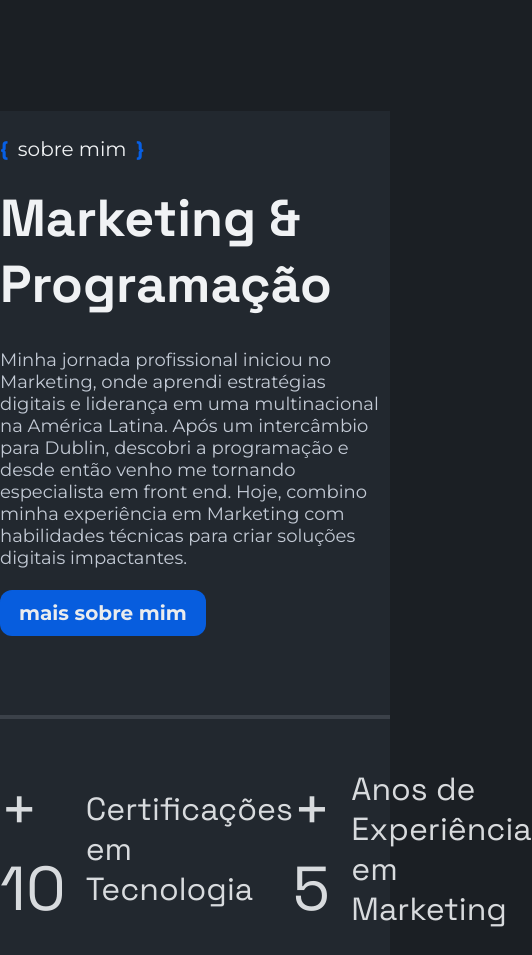
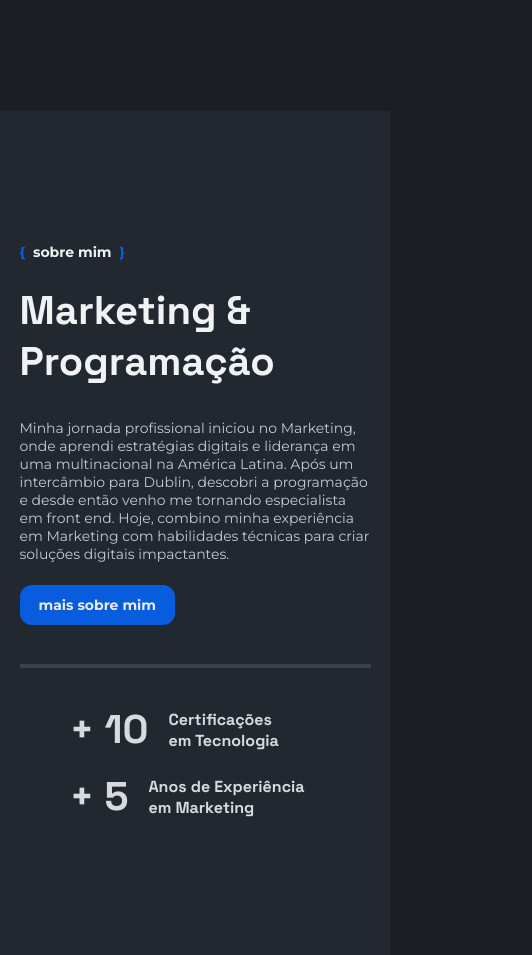
Before and after one commit to fde95/devfe, a website: page index.html in a window 390 px wide. Shown: the part 720-1675 px from the top of the page, 532 px wide, since content can reach past the window. Drawn offline with nearby package versions, Linux system fonts and the light colour scheme; files that its build step writes are made by us from their sources.

Commit message:
Responsividade da section Sobre Mim

```diff
--- a/src/sass/config/reset.scss
+++ b/src/sass/config/reset.scss
@@ -20,3 +20,14 @@ body{
     width: 100%;
     margin: 0 auto;
 }
+
+@media screen and (max-width: 767px){
+    .container{
+        max-width: 90%;
+    }
+}
+@media screen and (min-width: 768px) and (max-width: 1022px) {
+    .container{
+        max-width: 90%;
+    }
+}
--- a/src/sass/main.scss
+++ b/src/sass/main.scss
@@ -220,6 +220,51 @@
             }
         }
     }
+    .sobre-mim{
+        &--title{
+            font-size: 40px;
+        }
+        &--description{
+            font-size: 14px;
+        }
+        & .elementor-divider-separator{
+            display: block;
+            margin-top: 50px;
+        }
+        &--certifications{
+            display: block;
+
+            margin: 20px 50px 0;
+            &--group{
+                padding-left: 0;
+                padding-top: 16px;
+                &--counter{
+                    padding-right: 20px;
+                    &--item{
+                        font-size: 40px;
+                        font-weight: bold;
+                    }
+                }
+                &--description{
+                    &--item{
+                        font-size: 16px;
+                        font-weight: bold;
+                    }
+                }
+            }
+        }
+    }
+    .section-name{
+        display: flex;
+        font-size: 14px;
+        &--description{
+            padding: 0 8px;
+            font-weight: bold;
+        }
+    }
+    .button{
+        font-size: 14px;
+    }
 }
 
 @media (min-width:768px) and (max-width: 1200px){
```
